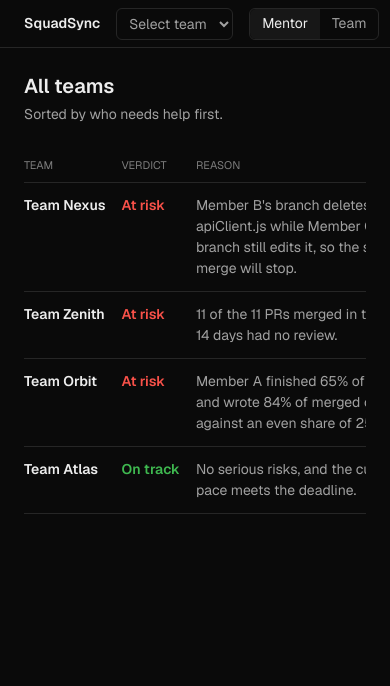
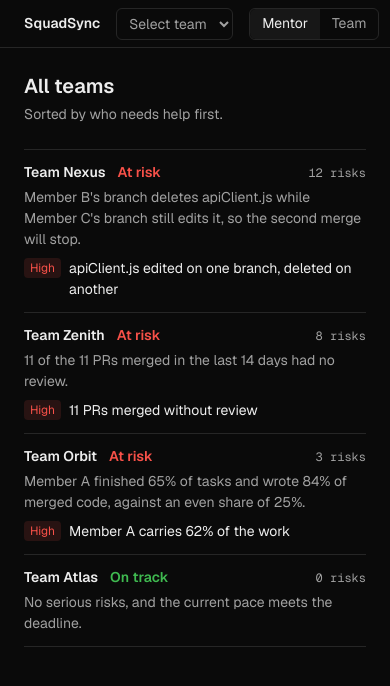
Before and after one commit to Shruti-Joshi-21/HackNova_SquadSync, a Next.js app: page / in a window 390 px wide. Shown: the top 686 px of the page. Built offline with nearby package versions, Linux system fonts and the light colour scheme.

Commit message:
Polish mobile mentor list and drawer focus

```diff
--- a/context/LOG-A.md
+++ b/context/LOG-A.md
@@ -4,6 +4,13 @@ Only this owner edits this file. Newest entry on top.
 
 ## Done
 
+- A9 part 1 (Sat 24 Oct, about 01:30): checked /, /team/nexus, /plan and
+  /connect at 390px. No page scrolls sideways. Mentor list: below md it is
+  now stacked rows (name, verdict, risk count, reason, largest risk); the
+  table stays at md and up. Evidence drawer: focus goes back to the risk row
+  that opened it, and the close handler is stable so the focus effect runs
+  once. The /plan ownership table still scrolls inside its own box on phones,
+  on purpose (5 columns).
 - A6 (Sat 24 Oct, about 01:20): replay strip under the verdict
   (`src/components/team/ReplayStrip.tsx`). One segment per week from today's
   timeline, coloured by status (future weeks dashed). There is a tick and the
--- a/src/components/MentorTable.tsx
+++ b/src/components/MentorTable.tsx
@@ -72,8 +72,31 @@ export default function MentorTable() {
     );
 
   return (
-    <div className="mt-6 overflow-x-auto">
-      <table className="w-full min-w-[640px] border-collapse">
+    <>
+      {/* Narrow screens: one stacked row per team instead of a wide table. */}
+      <ul className="mt-6 divide-y divide-border border-y border-border md:hidden">
+        {rows.map(({ team, top }) => (
+          <li key={team.id}>
+            <Link href={`/team/${team.id}`} className="block py-3 hover:bg-surface-2">
+              <span className="flex items-baseline gap-3">
+                <span className="font-semibold">{team.name}</span>
+                <span className={`font-semibold ${VERDICT[team.verdict].text}`}>{VERDICT[team.verdict].word}</span>
+                <span className="ml-auto font-mono text-xs text-muted">{team.riskCount} risks</span>
+              </span>
+              <span className="mt-1 block text-muted">{team.verdictReason}</span>
+              {top && (
+                <span className="mt-2 flex items-start gap-2">
+                  <Tag tone={SEVERITY[top.severity].tone}>{SEVERITY[top.severity].word}</Tag>
+                  <span>{top.title}</span>
+                </span>
+              )}
+            </Link>
+          </li>
+        ))}
+      </ul>
+
+      <div className="mt-6 hidden md:block">
+        <table className="w-full border-collapse">
           <thead>
             <tr className="border-b border-border text-left text-[11px] uppercase text-subtle">
               <th className="py-2 pr-4 font-normal">Team</th>
@@ -115,5 +138,6 @@ export default function MentorTable() {
           </tbody>
         </table>
       </div>
+    </>
   );
 }
--- a/src/components/team/Risks.tsx
+++ b/src/components/team/Risks.tsx
@@ -1,6 +1,6 @@
 "use client";
 
-import { useEffect, useRef, useState } from "react";
+import { useCallback, useEffect, useRef, useState } from "react";
 import { XIcon } from "@primer/octicons-react";
 import type { Analysis, Risk } from "@/lib/types";
 import GitGraph from "@/components/GitGraph";
@@ -9,6 +9,7 @@ import { CONFIDENCE_WORD, SEVERITY, Tag } from "@/components/ui";
 // Risks list. Clicking a row opens the evidence drawer from the right.
 export default function Risks({ a }: { a: Analysis }) {
   const [openId, setOpenId] = useState<string | null>(null);
+  const close = useCallback(() => setOpenId(null), []); // stable, so the drawer's focus effect runs once
   const open = a.risks.find((r) => r.id === openId) ?? null;
   const names = new Map(a.team.people.map((p) => [p.id, p.displayName]));
   const colors = Object.fromEntries(a.team.people.map((p) => [p.id, p.colorIndex]));
@@ -41,7 +42,7 @@ export default function Risks({ a }: { a: Analysis }) {
         </ul>
       )}
 
-      {open && <EvidenceDrawer risk={open} names={names} colors={colors} onClose={() => setOpenId(null)} />}
+      {open && <EvidenceDrawer risk={open} names={names} colors={colors} onClose={close} />}
     </section>
   );
 }
@@ -59,11 +60,16 @@ function EvidenceDrawer({
 }) {
   const ref = useRef<HTMLDivElement>(null);
 
+  // Focus the drawer on open; on close, give focus back to the row that opened it.
   useEffect(() => {
+    const opener = document.activeElement as HTMLElement | null;
     ref.current?.focus();
     const onKey = (e: KeyboardEvent) => e.key === "Escape" && onClose();
     window.addEventListener("keydown", onKey);
-    return () => window.removeEventListener("keydown", onKey);
+    return () => {
+      window.removeEventListener("keydown", onKey);
+      opener?.focus();
+    };
   }, [onClose, risk.id]);
 
   return (
```
Lines whose indentation alone changed are shown as unchanged.
